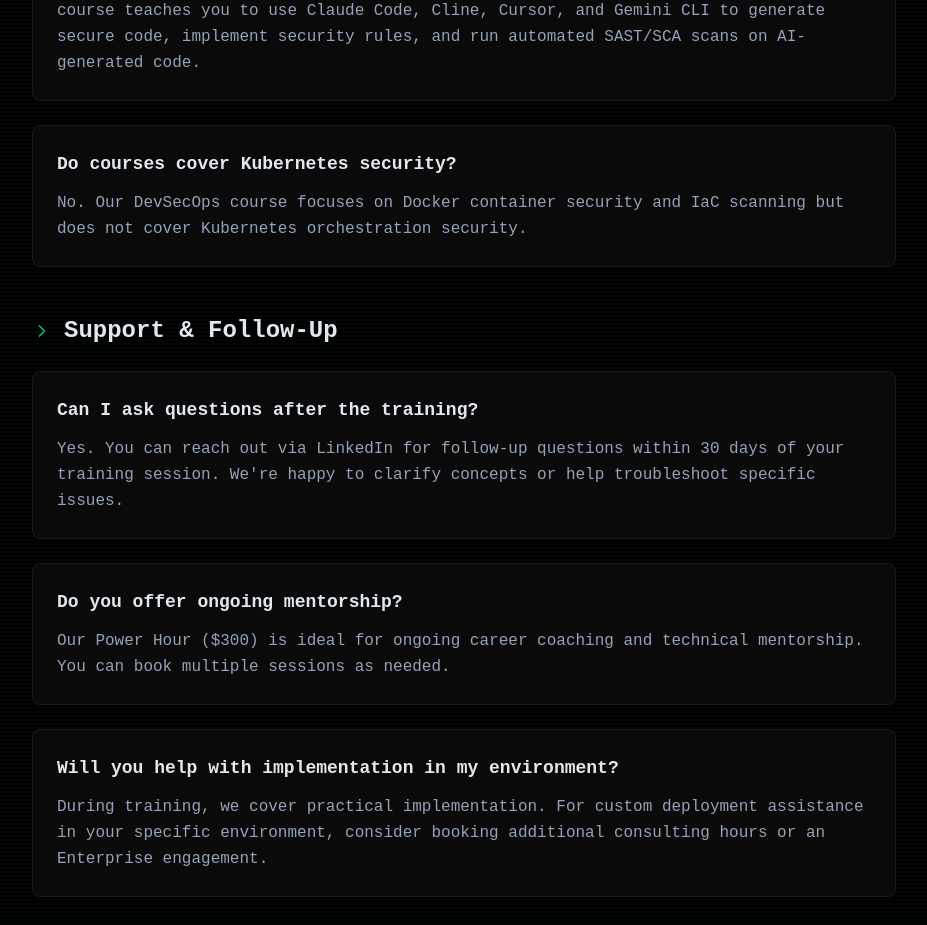
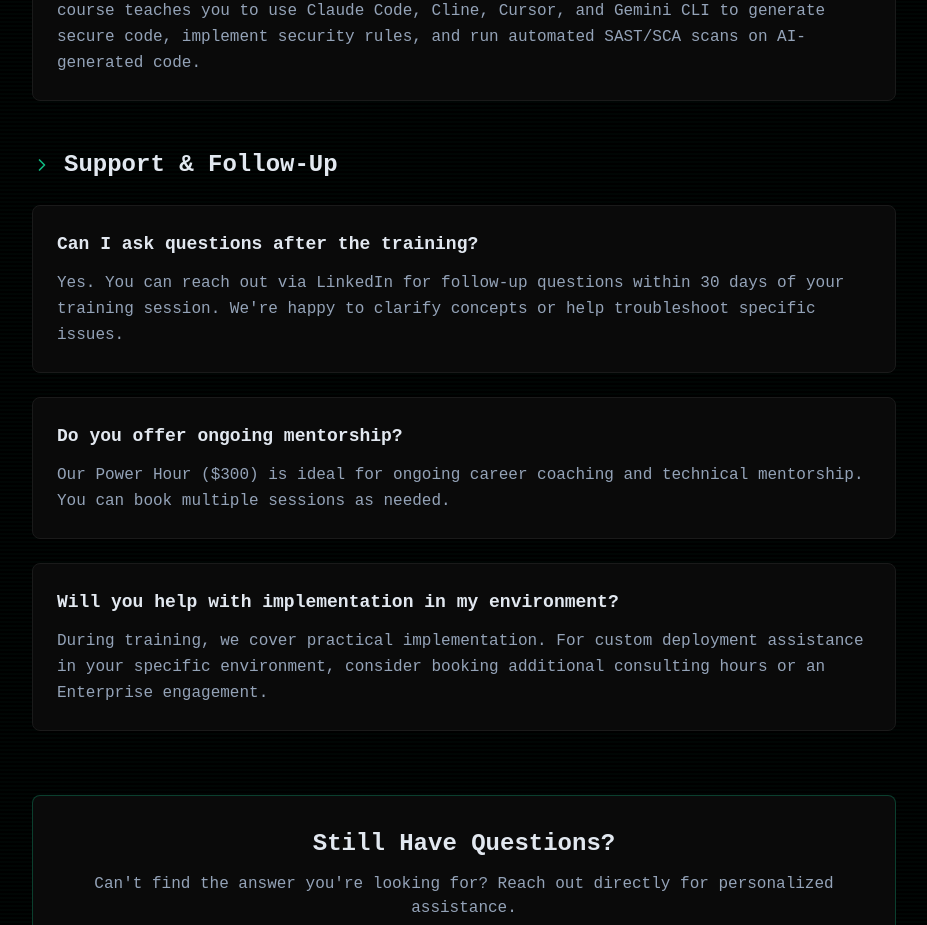
Before and after one commit to chvasu/ai_appsec_academy, a Next.js app: page /faq in a window 1280 px wide. Shown: the part 6260-7185 px from the top of the page, without its empty margins (176-1103 px from the left). Built offline with nearby package versions, Linux system fonts and the light colour scheme.

Commit message:
Remove Kubernetes security FAQ question

```diff
--- a/app/faq/page.tsx
+++ b/app/faq/page.tsx
@@ -161,10 +161,6 @@ const faqs = [
         q: "What is 'Vibecoding'?",
         a: "Vibecoding is AI-assisted development with security by default. Our Vibecoding course teaches you to use Claude Code, Cline, Cursor, and Gemini CLI to generate secure code, implement security rules, and run automated SAST/SCA scans on AI-generated code.",
       },
-      {
-        q: "Do courses cover Kubernetes security?",
-        a: "No. Our DevSecOps course focuses on Docker container security and IaC scanning but does not cover Kubernetes orchestration security.",
-      },
     ],
   },
   {
```
